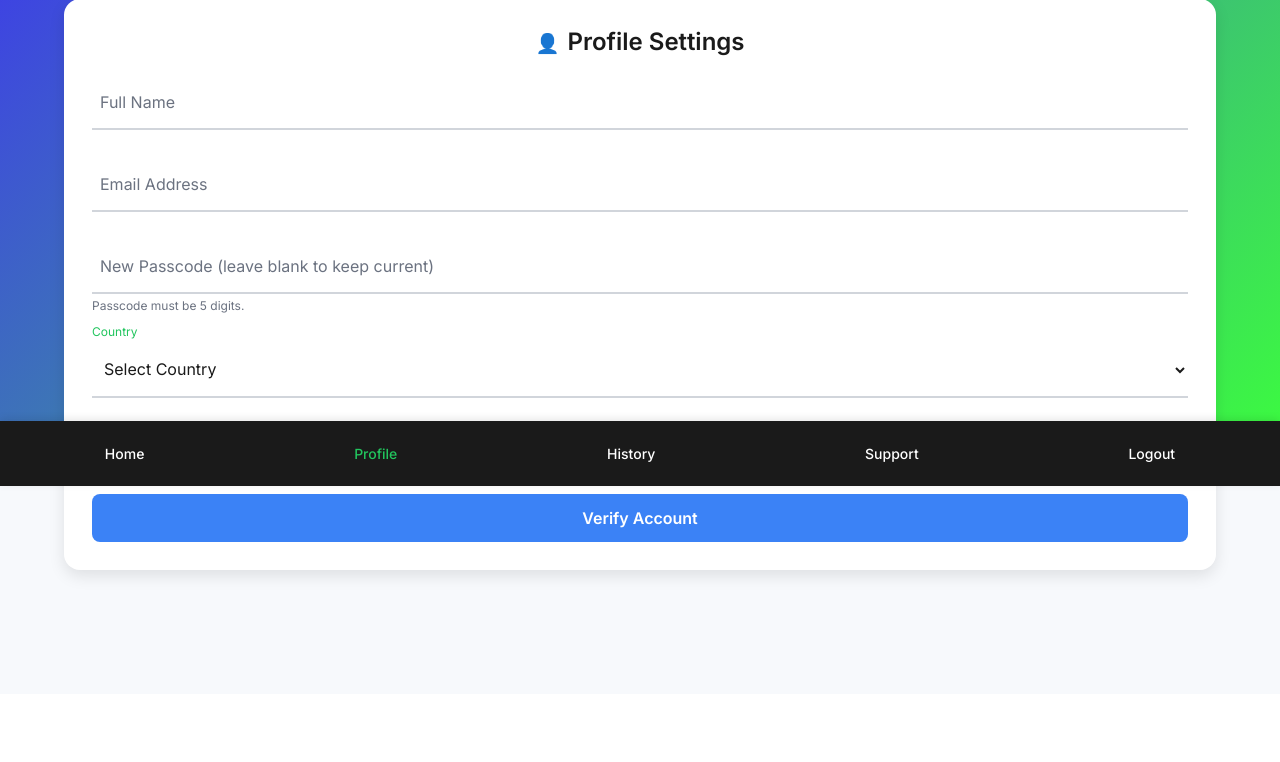
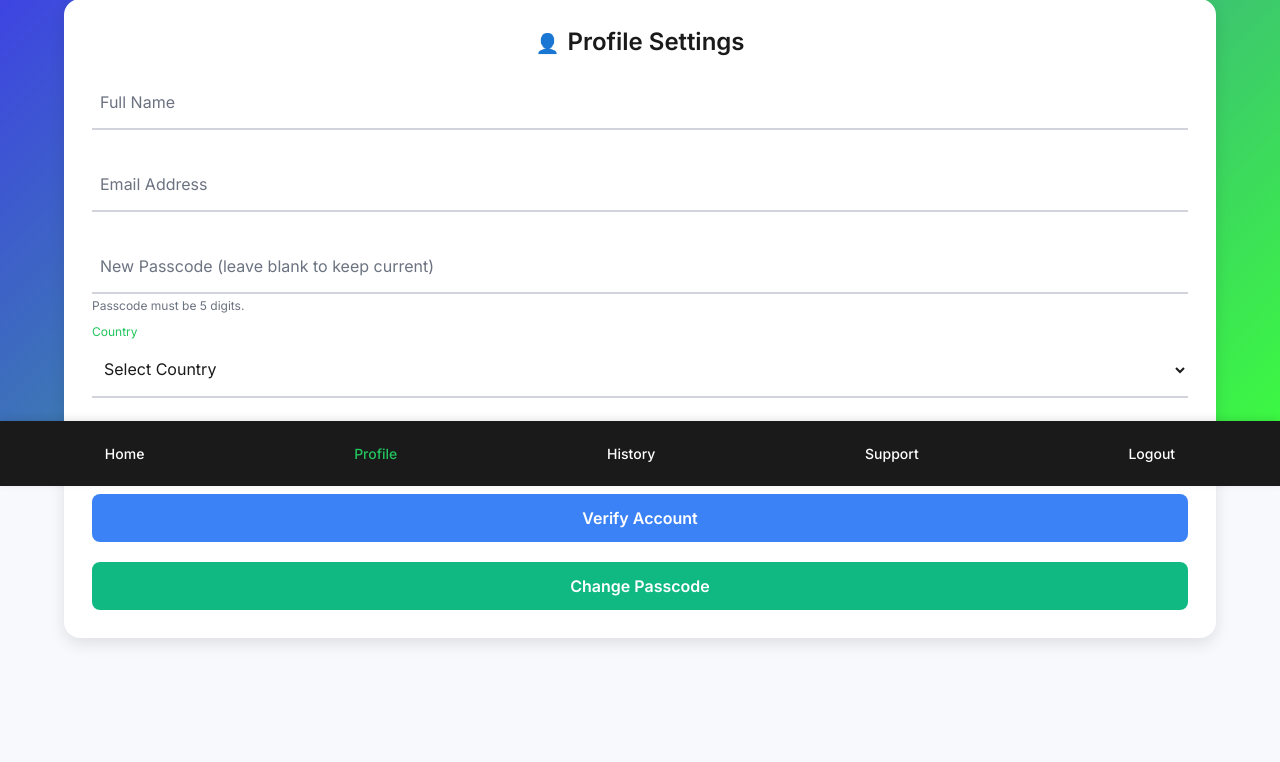
Before and after one commit to Xantech007/cashtube-clone, a PHP site: page /users/profile.php in a window 1280 px wide. Shown: the part 314-1076 px from the top of the page. Before the commit the page ends 897 px from the top, so only its background shows below. Run offline with PHP 8.4, Linux system fonts and the light colour scheme; the visitor is signed in with stand-in values (Sample User, id 1); data that the repository does not hold is empty; some libraries are stand-ins or nearby versions.

Commit message:
Update profile.php

```diff
--- a/users/profile.php
+++ b/users/profile.php
@@ -311,7 +311,7 @@ $error_message = isset($_GET['error']) ? htmlspecialchars($_GET['error']) : null
             transform: scale(1.02);
         }
 
-        .verify-btn {
+        .verify-btn, .change-passcode-btn {
             width: 100%;
             padding: 14px;
             background: #3b82f6;
@@ -325,9 +325,17 @@ $error_message = isset($_GET['error']) ? htmlspecialchars($_GET['error']) : null
             margin-top: 20px;
         }
 
-        .verify-btn:hover {
+        .verify-btn:hover, .change-passcode-btn:hover {
             background: #2563eb;
             transform: scale(1.02);
+        }
+
+        .change-passcode-btn {
+            background: #10b981;
+        }
+
+        .change-passcode-btn:hover {
+            background: #059669;
         }
 
         .notification {
@@ -540,6 +548,7 @@ $error_message = isset($_GET['error']) ? htmlspecialchars($_GET['error']) : null
                 <?php if ($verification_status !== 'verified'): ?>
                     <button type="button" class="verify-btn" onclick="window.location.href='verify_account.php'" aria-label="Verify account">Verify Account</button>
                 <?php endif; ?>
+                <button type="button" class="change-passcode-btn" onclick="window.location.href='change_passcode.php'" aria-label="Change passcode">Change Passcode</button>
             </form>
         </div>
 
```
